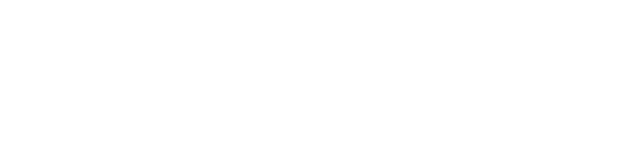
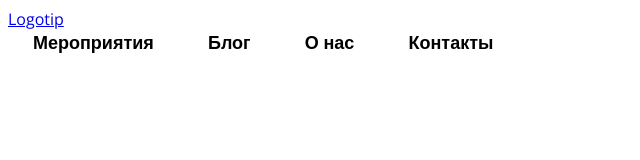
Before and after one commit to DaVas255/IT-academy_project, a plain HTML site: page index.html in a window 1280 px wide. Shown: the whole page, without its empty margins (0-640 px from the left). Drawn offline with nearby package versions, Linux system fonts and the light colour scheme.

Commit message:
make base layout Lenni Art

```diff
--- a/index.html
+++ b/index.html
@@ -3,11 +3,42 @@
 
 <head>
   <meta charset="UTF-8">
-  <title>Document</title>
+  <link rel="stylesheet" href="/styles/styles.css">
+  <title>Lenni Art</title>
+
+  <link rel="preconnect" href="https://fonts.googleapis.com">
+  <link rel="preconnect" href="https://fonts.gstatic.com" crossorigin>
+  <link
+    href="https://fonts.googleapis.com/css2?family=Lora:wght@400;500;600;700&family=Open+Sans:wght@400;500;600;700&display=swap"
+    rel="stylesheet">
 </head>
 
-<body>
+<body class="body">
+  <header class="page-header">
+    <a href="index.html" class="page-header__logo">Logotip</a>
+    <nav class="page-header__nav">
+      <a href="#" class="page-header__nav-link">Мероприятия</a>
+      <a href="#" class="page-header__nav-link">Блог</a>
+      <a href="#" class="page-header__nav-link">О нас</a>
+      <a href="#" class="page-header__nav-link">Контакты</a>
+    </nav>
+    <a href="#" class="btn page-header__user-btn"></a>
+  </header>
 
+  <main class="main">
+    <div class="home">
+      <header class="main-header home__main-header"></header>
+
+      <section class="offers home__offers"></section>
+      <section class="about home__about"></section>
+      <section class="upcoming home__upcoming"></section>
+      <section class="listing home__listing"></section>
+      <section class="contacts home__contacts"></section>
+      <div class="doit home__doit"></div>
+    </div>
+  </main>
+
+  <footer class="page-footer"></footer>
 </body>
 
 </html>
--- /dev/null
+++ b/styles/styles.css
@@ -0,0 +1,16 @@
+.body {
+  font-family: "Open Sans", sans-serif;
+  font-size: 16px;
+  font-weight: 400;
+  font-style: normal;
+  line-height: 1.375;
+}
+
+.page-header__nav-link {
+  margin: 0 25px;
+  color: black;
+  font-weight: 600;
+  font-size: 18px;
+  line-height: 25px;
+  text-decoration: none;
+}
```
